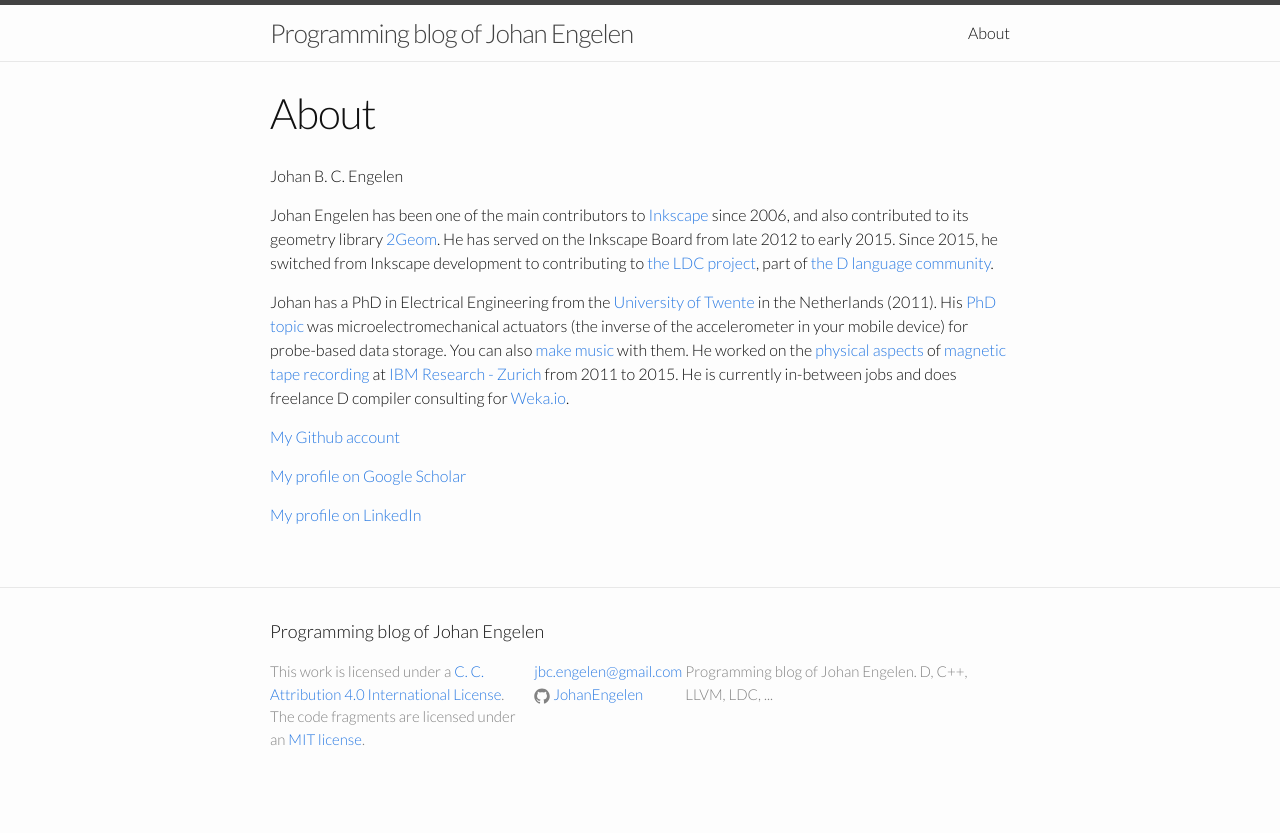
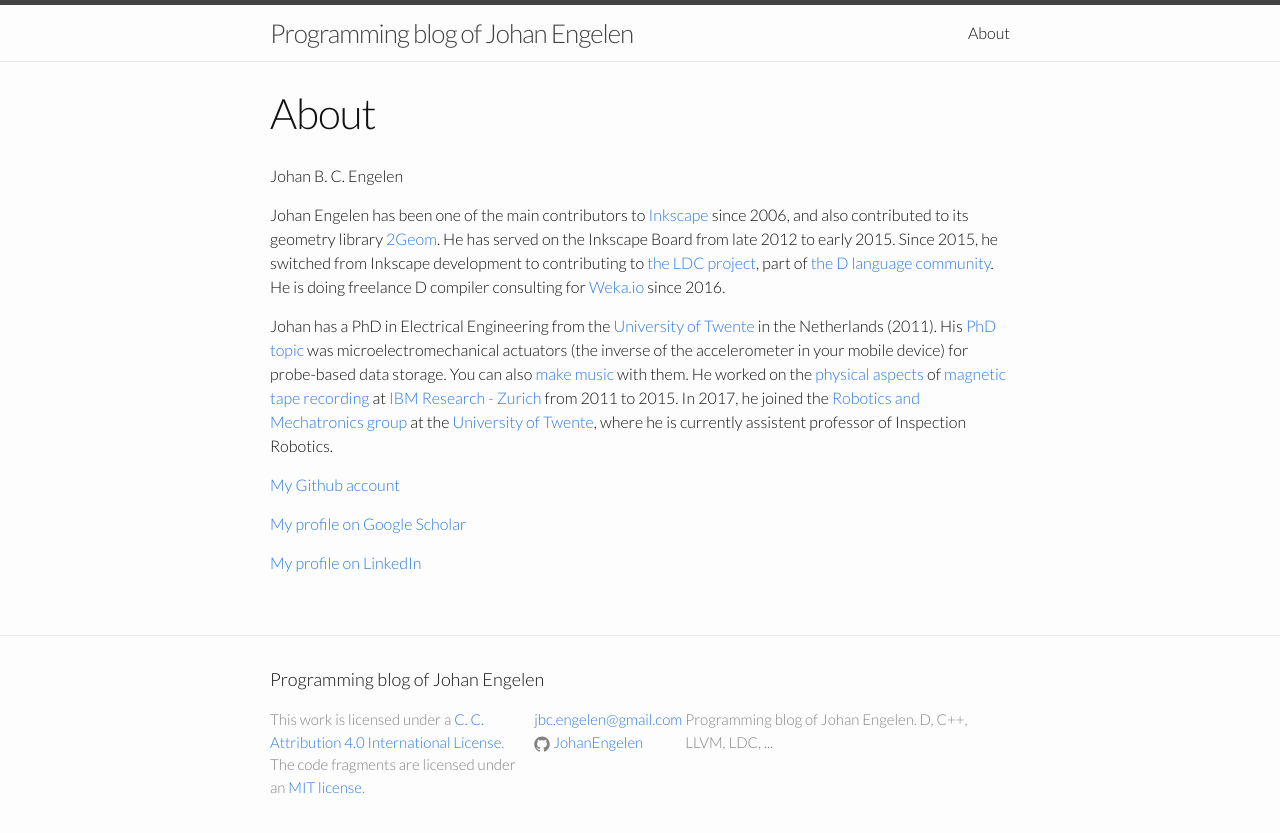
Before and after one commit to JohanEngelen/johanengelen.github.io, a Jekyll site: the page built from about.md, in a window 1280 px wide. Shown: the top 833 px of the page. Built offline with Jekyll 4.4.1, drawn with Linux system fonts in a browser that asks for light colours.

Commit message:
Update my about page.

```diff
--- a/about.md
+++ b/about.md
@@ -7,11 +7,11 @@ permalink: /about/
 Johan B. C. Engelen
 
 Johan Engelen has been one of the main contributors to [Inkscape](https://inkscape.org/) since 2006, and also contributed to its geometry library [2Geom](http://lib2geom.sourceforge.net/). He has served on the Inkscape Board from late 2012 to early 2015.
-Since 2015, he switched from Inkscape development to contributing to [the LDC project](https://wiki.dlang.org/LDC), part of [the D language community](https://dlang.org/).
+Since 2015, he switched from Inkscape development to contributing to [the LDC project](https://wiki.dlang.org/LDC), part of [the D language community](https://dlang.org/). He is doing freelance D compiler consulting for [Weka.io](http://www.weka.io/) since 2016.
 
 Johan has a PhD in Electrical Engineering from the [University of Twente](https://www.utwente.nl) in the Netherlands (2011). His [PhD topic](https://dx.doi.org/10.3990/1.9789036531207) was microelectromechanical actuators (the inverse of the accelerometer in your mobile device) for probe-based data storage. You can also [make music](https://www.engadget.com/2010/10/04/worlds-smallest-violin-uses-mems-plays-only-for-you-video/) with them.
 He worked on the [physical](https://www.flickr.com/photos/ibm_research_zurich/19337989589) [aspects](https://www.flickr.com/photos/ibm_research_zurich/16890631949) of [magnetic tape recording](https://www-03.ibm.com/press/us/en/pressrelease/46554.wss) at [IBM Research - Zurich](https://www.research.ibm.com/labs/zurich/) from 2011 to 2015.
-He is currently in-between jobs and does freelance D compiler consulting for [Weka.io](http://www.weka.io/).
+In 2017, he joined the [Robotics and Mechatronics group](https://www.ram.ewi.utwente.nl) at the [University of Twente](https://www.utwente.nl), where he is currently assistent professor of Inspection Robotics.
 
 [My Github account](https://github.com/JohanEngelen)
 
```
